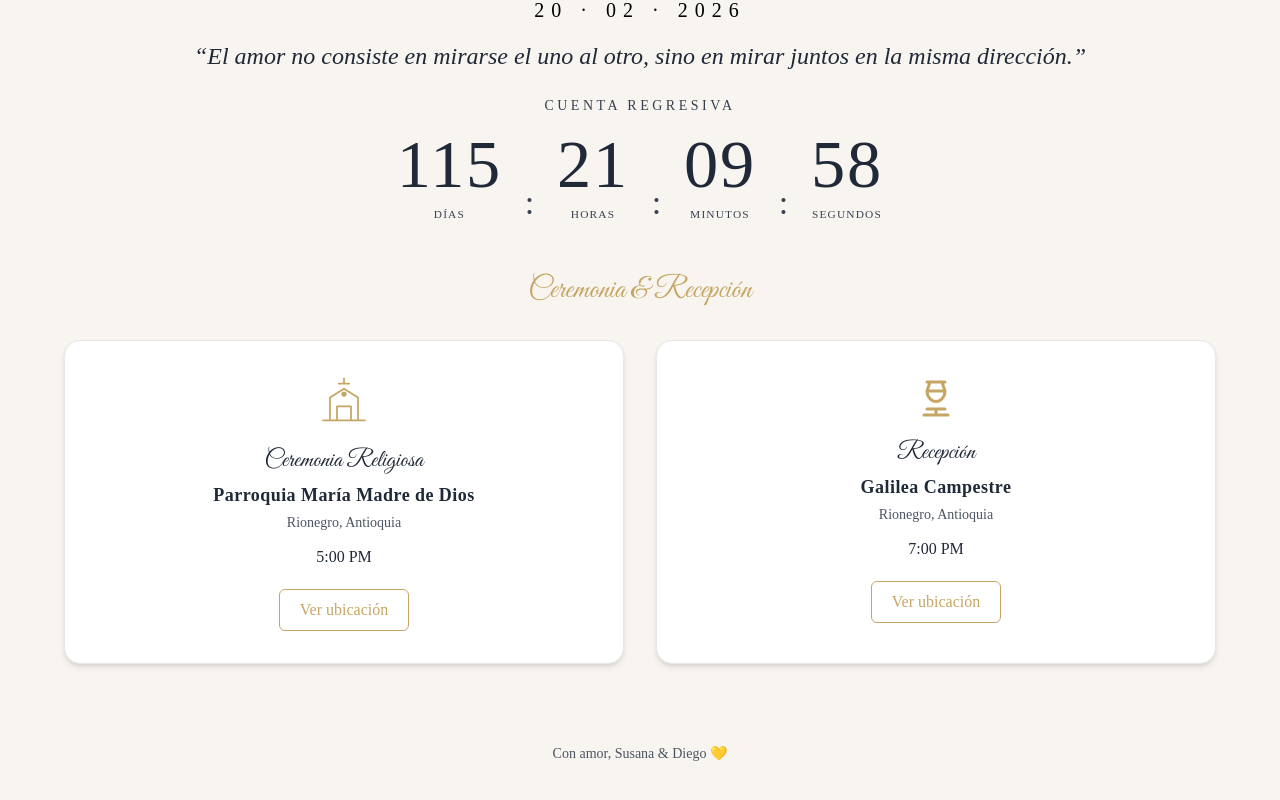
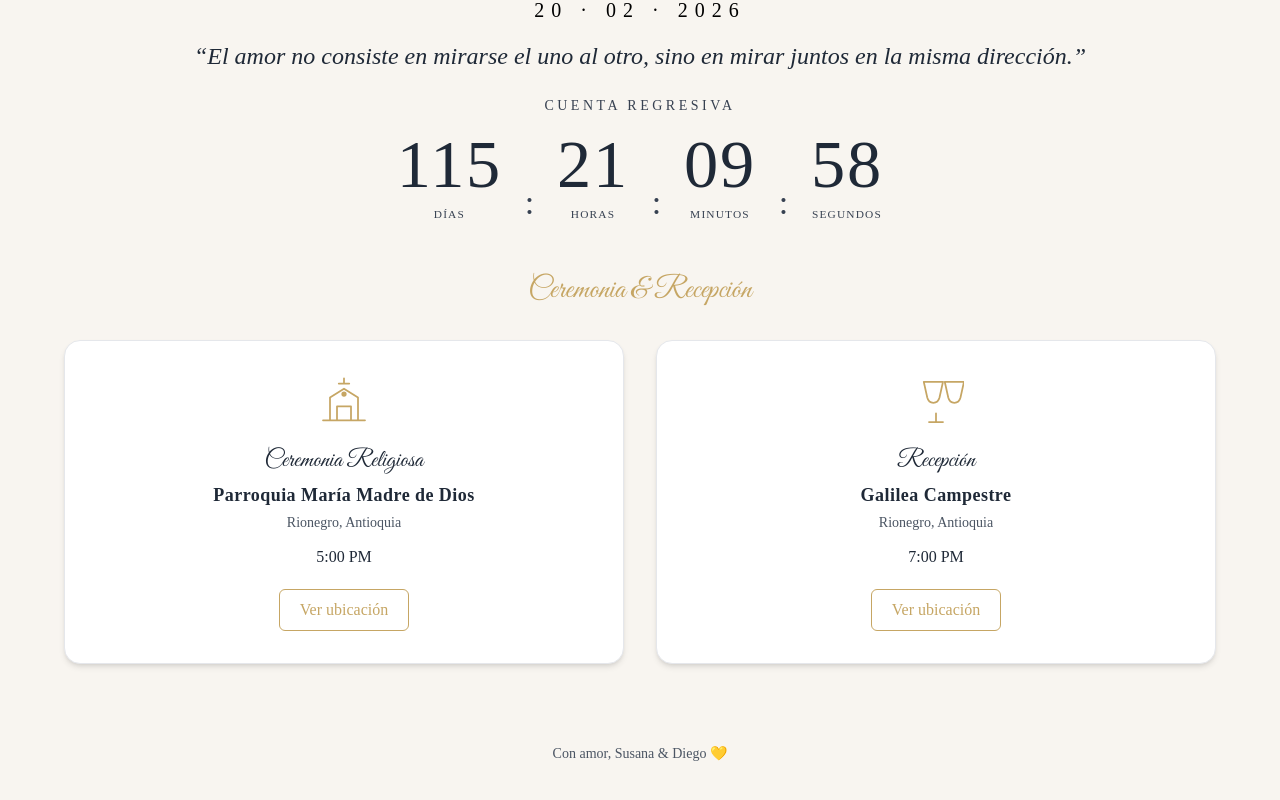
Before and after one commit to Susanabt1001419/Invitacion---Boda, a Next.js app: page / in a window 1280 px wide. Shown: the part 828-1628 px from the top of the page. Built offline with nearby package versions, Linux system fonts and the light colour scheme.

Commit message:
Replace golden cup icon with new toast icon

```diff
--- a/pages/index.js
+++ b/pages/index.js
@@ -101,12 +101,14 @@ export default function Home() {
             viewport={{ once: true }}
           >
             <div className="flex flex-col items-center">
-              {/* 🥂 ÍCONO DE COPAS DORADAS */}
-              <svg xmlns="http://www.w3.org/2000/svg" fill="none" viewBox="0 0 24 24"
-                   strokeWidth={1.5} stroke="#c6a664"
-                   className="w-12 h-12 mb-4">
-                <path strokeLinecap="round" strokeLinejoin="round" d="M7.5 4.5h9M9 4.5L7.5 9h9L15 4.5M7.5 9c0 3 2.25 5.25 4.5 5.25S16.5 12 16.5 9m-9 9h9m-4.5 0v3m-6 0h12" />
-              </svg>
+              {/* COPAS DE BRINDIS DORADAS */}
+              <svg xmlns="http://www.w3.org/2000/svg"
+                  viewBox="0 0 64 64"
+                  className="w-14 h-14 mb-4"
+                  fill="none" stroke="#c6a664"
+                  strokeWidth="2">
+                <path d="M18 10l4 18c2 8 12 8 14 0l4-18H18Zm24 0l4 18c2 8 12 8 14 0l4-18H42ZM32 46v10m-8 0h16" strokeLinecap="round" strokeLinejoin="round"/>
+            </svg>
 
               <h3 className="font-script text-2xl text-gray-800 mb-1">Recepción</h3>
               <h4 className="text-lg font-semibold tracking-wide text-gray-800">
```
